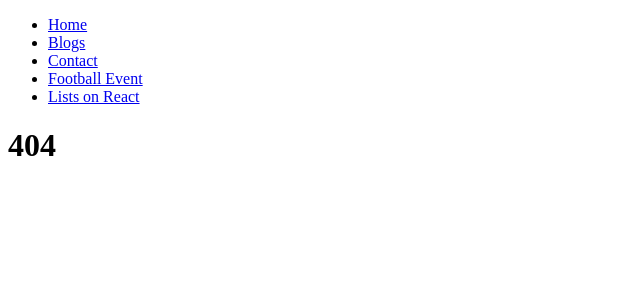
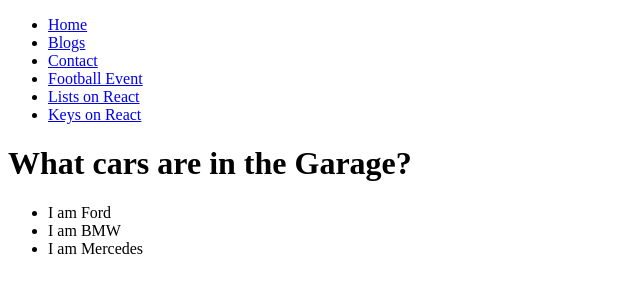
Before and after one commit to hugotb88/react-certification, a React (Create React App) app: page /keys in a window 1280 px wide. Before the commit this address had no page. Shown: the top 300 px of the page, without its empty margins (0-640 px from the left). Built offline with nearby package versions, Linux system fonts and the light colour scheme.

Commit message:
List with Key example

```diff
--- /dev/null
+++ b/src/React/Lists/CarKeyExample.js
@@ -0,0 +1,8 @@
+/*
+    Component used for React Key value example
+*/
+function Car(props) {
+    return <li> I am {props.brand} </li>
+}
+
+export default Car;
--- /dev/null
+++ b/src/React/Lists/GarageKeyExample.js
@@ -0,0 +1,23 @@
+import CarKeyExample from './CarKeyExample'
+
+/*
+    Component used for React Key value example
+*/
+function Garage() {
+    const cars = [
+        {id: 1, brand: 'Ford'},
+        {id: 2, brand: 'BMW'},
+        {id: 3, brand: 'Mercedes'},
+    ];
+
+    return(
+        <>
+            <h1>What cars are in the Garage?</h1>
+            <ul>
+                { cars.map( (car) => <CarKeyExample key={car.id} brand={car.brand} />) }
+            </ul>
+        </>
+    )
+}
+
+export default Garage;
--- a/src/React/Router/Layout.js
+++ b/src/React/Router/Layout.js
@@ -28,6 +28,9 @@ const Layout = () => {
           <li>
             <Link to="/lists">Lists on React</Link>
           </li>
+          <li>
+            <Link to="/keys">Keys on React</Link>
+          </li>
         </ul>
       </nav>
 
--- a/src/index.js
+++ b/src/index.js
@@ -9,6 +9,7 @@ import Home from "./React/Router/Home";
 import Football from "./React/Events/Football";
 import Car from './React/Lists/Car';
 import Garage from './React/Lists/Garage';
+import GarageKeyExample from './React/Lists/GarageKeyExample';
 /*
 
 We wrap our content first with <BrowserRouter>.
@@ -29,6 +30,7 @@ export default function App() {
                     <Route path="contact" element={ <Contact /> } />
                     <Route path="events" element={ <Football /> } />
                     <Route path="lists" element={ <Garage /> } />
+                    <Route path="keys" element={ <GarageKeyExample /> } />
                     <Route path="*" element={ <NoPage /> } />
                 </Route>
             </Routes>
```
Also changed, not shown: src/React/Lists/Concepts.js (+9 -0 lines).
